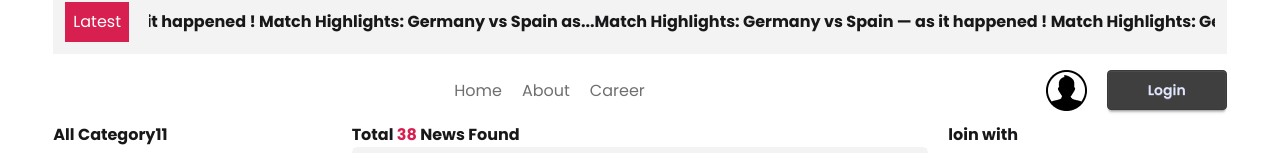
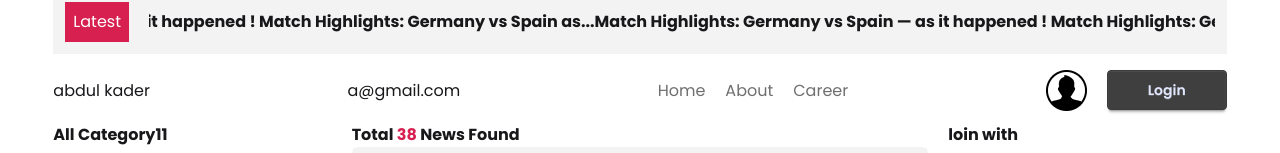
Before and after one commit to abdulkader33447/dragon-news, a React (Vite) app: page /category/1 in a window 1280 px wide. Shown: the part 192-345 px from the top of the page. Built offline with nearby package versions, Linux system fonts and the light colour scheme.

Commit message:
added context api

```diff
--- a/index.html
+++ b/index.html
@@ -5,7 +5,7 @@
     <link
       rel="icon"
       type="image/svg+xml"
-      href=""
+      href="/public/dragon-logo-icon-T6J0A7.jpg"
     />
     <meta name="viewport" content="width=device-width, initial-scale=1.0" />
     <title>D N</title>
--- a/package.json
+++ b/package.json
@@ -12,6 +12,7 @@
   "dependencies": {
     "@tailwindcss/vite": "^4.1.4",
     "date-fns": "^4.1.0",
+    "firebase": "^11.6.1",
     "react": "^19.0.0",
     "react-dom": "^19.0.0",
     "react-fast-marquee": "^1.6.5",
--- a/src/components/Navbar.jsx
+++ b/src/components/Navbar.jsx
@@ -1,17 +1,20 @@
-import React from "react";
+import React, { use } from "react";
 import { Link, NavLink } from "react-router";
-import user from "../assets/user.png"
+import userIcon from "../assets/user.png"
+import { AuthContext } from "../provider/AuthProvider";
 
 const Navbar = () => {
+  const {user} = use(AuthContext)
   return <div className="flex justify-between w-11/12 mx-auto items-center">
-    <div className=""></div>
+    <h1 className="">{user && user.name}</h1>
+    <div className="">{user && user.email}</div>
     <div className="nav flex gap-5 text-accent">
       <NavLink to="/">Home</NavLink>
       <NavLink to="/about">About</NavLink>
       <NavLink to="/career">Career</NavLink>
     </div>
     <div className="login-btn flex gap-5">
-      <img src={user} alt="" />
+      <img src={userIcon} alt="" />
       <Link to="/auth/login" className="btn btn-primary px-10">Login</Link>
     </div>
   </div>;
--- /dev/null
+++ b/src/firebase/firebase.config.js
@@ -0,0 +1,18 @@
+// Import the functions you need from the SDKs you need
+import { initializeApp } from "firebase/app";
+// TODO: Add SDKs for Firebase products that you want to use
+// https://firebase.google.com/docs/web/setup#available-libraries
+
+// Your web app's Firebase configuration
+const firebaseConfig = {
+  apiKey: "AIzaSyAQmI_hPAwS4vYvypyGIVe33oGjVn9V3lg",
+  authDomain: "dragon-news-a62ec.firebaseapp.com",
+  projectId: "dragon-news-a62ec",
+  storageBucket: "dragon-news-a62ec.firebasestorage.app",
+  messagingSenderId: "561579816708",
+  appId: "1:561579816708:web:c5366877f8f5dd05620251"
+};
+
+// Initialize Firebase
+const app = initializeApp(firebaseConfig);
+export default app;
--- a/src/main.jsx
+++ b/src/main.jsx
@@ -4,9 +4,12 @@ import "./index.css";
 import App from "./App.jsx";
 import { RouterProvider } from "react-router";
 import router from "./routes/router.jsx";
+import AuthProvider from "./provider/AuthProvider.jsx";
 
 createRoot(document.getElementById("root")).render(
   <StrictMode>
-    <RouterProvider router={router}></RouterProvider>
+    <AuthProvider>
+      <RouterProvider router={router}></RouterProvider>
+    </AuthProvider>
   </StrictMode>
 );
--- /dev/null
+++ b/src/provider/AuthProvider.jsx
@@ -0,0 +1,16 @@
+import React, { createContext, useState } from "react";
+
+export const AuthContext = createContext();
+const AuthProvider = ({children}) => {
+  const [user, setUser] = useState({
+    name: "abdul kader",
+    email: "a@gmail.com",
+  });
+  const authInfo = {
+    user,
+    setUser,
+  };
+  return <AuthContext value={authInfo}>{children}</AuthContext>;
+};
+
+export default AuthProvider;
```
Also changed, not shown: public/dragon-logo-icon-T6J0A7.jpg (added), 1 other file (tests, documents, lock files or other folders).
